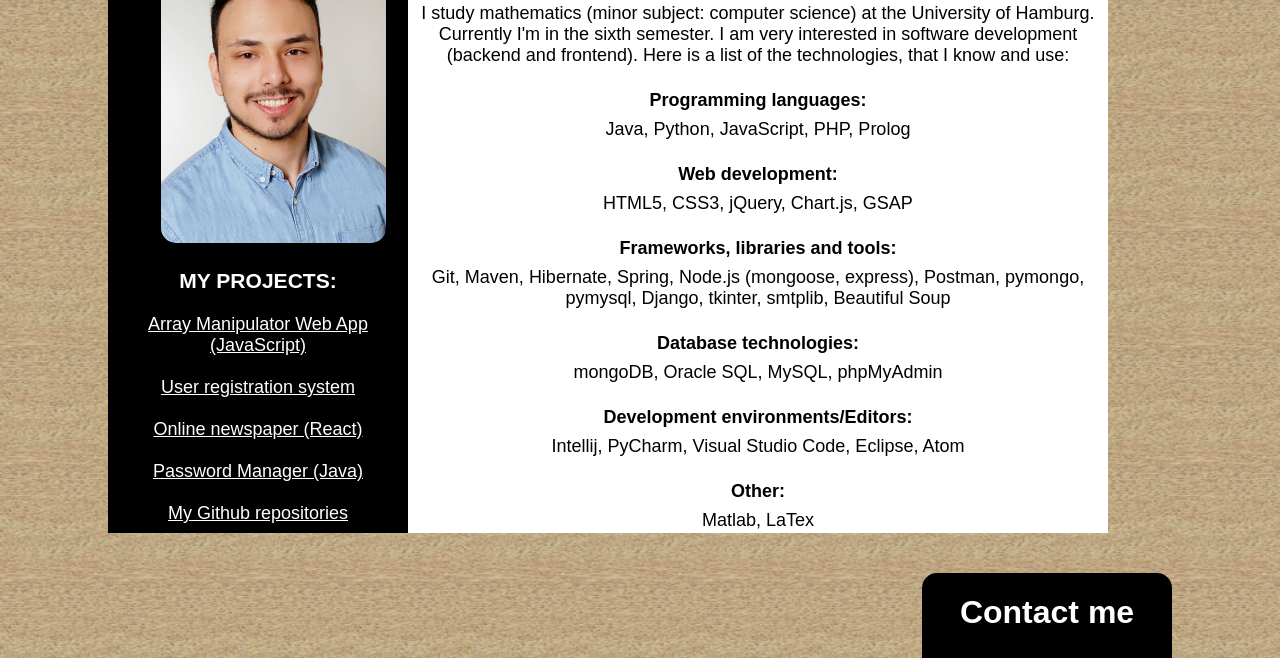
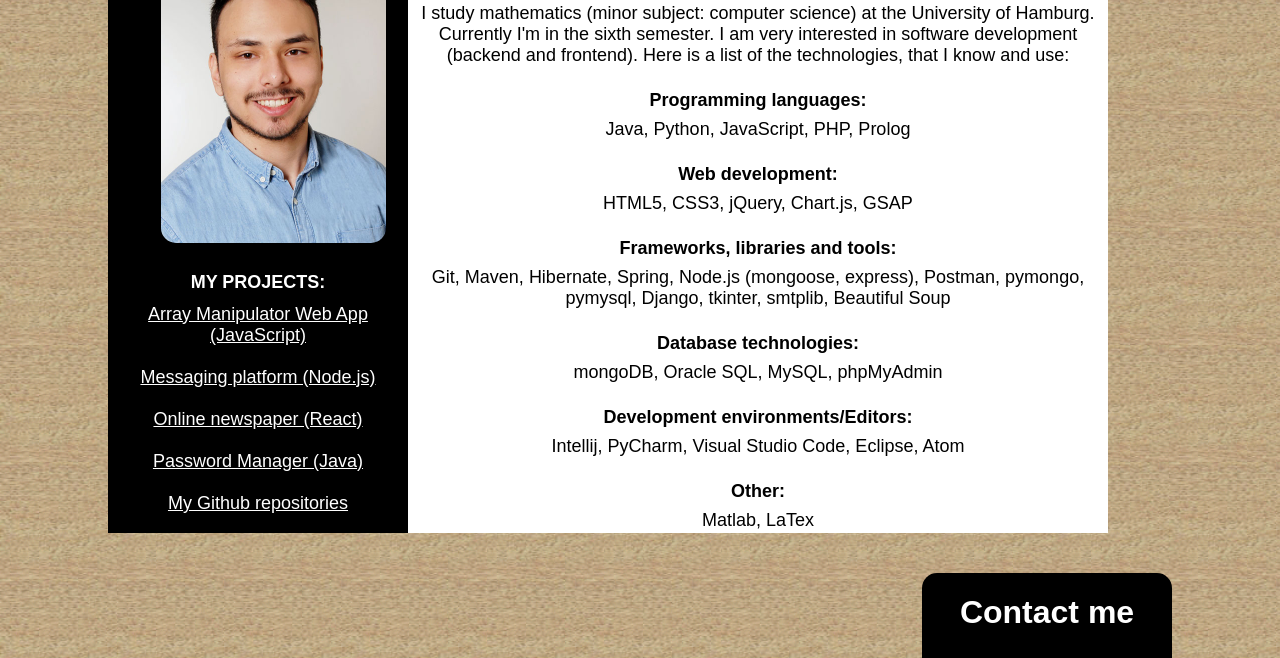
Before and after one commit to timohh97/Website-New, a plain HTML site: page index.html in a window 1280 px wide. Shown: the part 142-800 px from the top of the page. Drawn offline with nearby package versions, Linux system fonts and the light colour scheme; a script that the page names is missing.

Commit message:
New link for messaging platform

```diff
--- a/index.html
+++ b/index.html
@@ -21,11 +21,12 @@
     <div id="maintext">
         <div id="pictureBox">
             <img  id="picture" src="Foto_TimoSchessl.jpg" width= 225 height=300 alt="Foto Timo Schessl">
-            <h3 style="color :white;">MY PROJECTS:</h3>
+            <h4 style="color :white;">MY PROJECTS:</h4>
+            <br>
             <a href="calc.html">Array Manipulator Web App<br>(JavaScript)</a>
             <br>
             <br>
-            <a href="https://timoschessl-register.netlify.app/">User registration system</a>
+            <a href="https://timoschessl-mail.netlify.app/">Messaging platform (Node.js)</a>
             <br>
             <br>
             <a href="https://timoschessl-news.netlify.app/">Online newspaper (React)</a>
```
